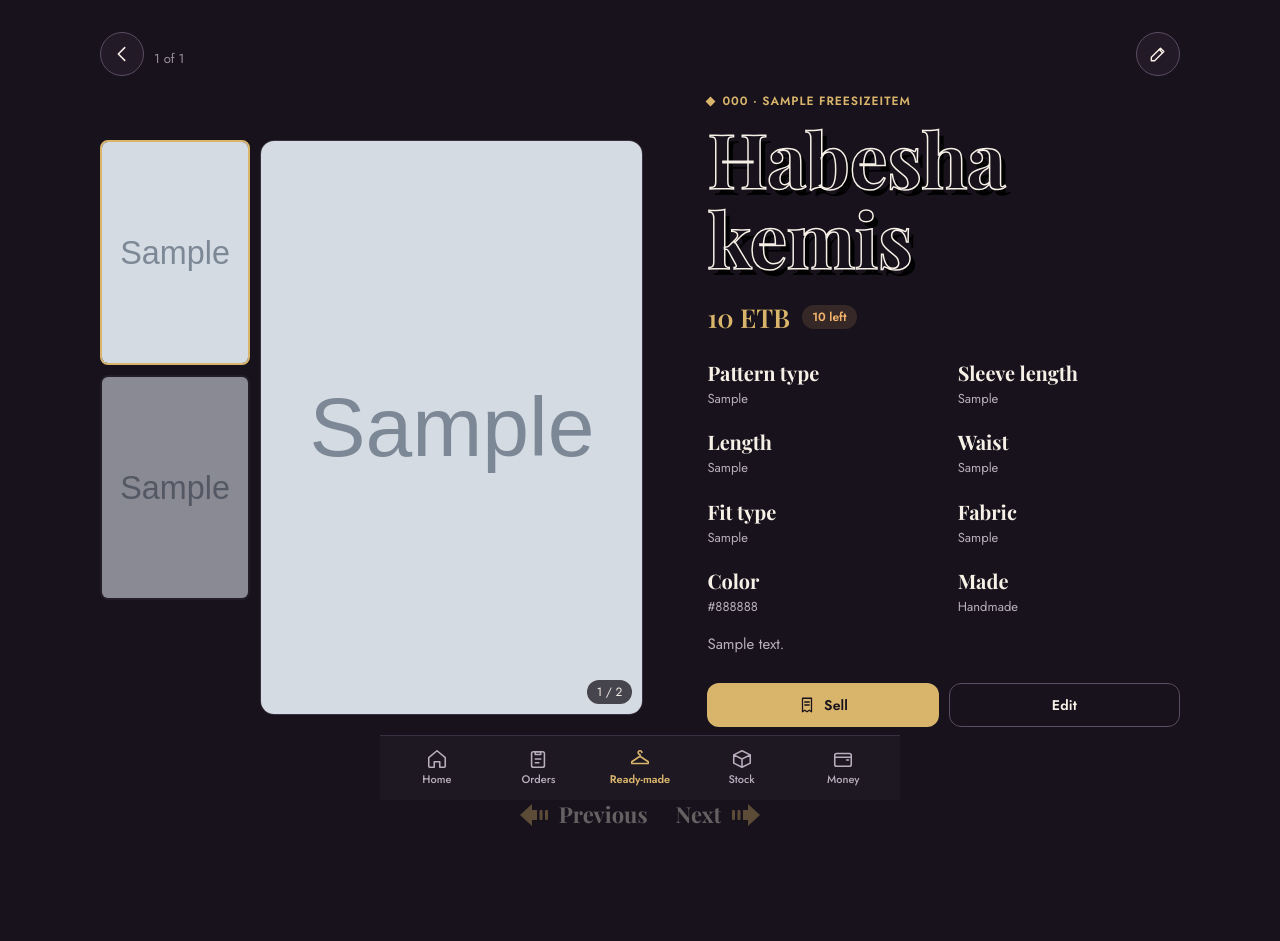
After one commit to BeimnetTefera/tailorshop, a Django app: page /ready-made/1/ in a window 1280 px wide. The commit adds this page. Run offline with Django 5.2, Linux system fonts and the light colour scheme; a user stored in the database is signed in; tables that the repository leaves empty hold one stand-in row (values such as "Sample post"); grey boxes marked "Sample" are stand-in pictures.

Commit message:
Ready-made product pages titled with the type of clothing
- Each ready-made item gets a page like a shop product: thumbnails beside a
  large photo (tap or swipe), the clothing type as a big outlined title, price
  and stock, a details grid (pattern, sleeve length, length, waist, fit,
  fabric, color, handmade or machine-made), Sell, and Previous / Next
- Ready-made list becomes a photo grid that opens these pages
- Owner can add several photos and the details when adding or editing an item

Co-Authored-By: Claude Opus 5.5 (1M context) <noreply@anthropic.com>

```diff
--- a/shop/forms.py
+++ b/shop/forms.py
@@ -15,6 +15,7 @@ from .models import (
     Material,
     Order,
     Payment,
+    ReadyMadePhoto,
     Sale,
     StaffProfile,
     Stage,
@@ -301,18 +302,49 @@ class TibebeForm(StyledFormMixin, forms.ModelForm):
 
 
 class FreeSizeItemForm(StyledFormMixin, forms.ModelForm):
+    more_photos = MultiplePhotoField(
+        label=_("More photos"), help_text=_("Back, side and close-up shots. You can pick several at once."),
+    )
+    remove_photos = forms.ModelMultipleChoiceField(
+        ReadyMadePhoto.objects.none(), required=False, widget=PhotoChoices,
+        label=_("Remove photos"), help_text=_("Tap the photos you want to delete."),
+    )
+
     class Meta:
         model = FreeSizeItem
-        fields = ["code", "name", "price", "quantity", "low_stock_at", "photo"]
-        widgets = {"photo": PHOTO}
+        fields = ["category", "name", "code", "price", "quantity", "low_stock_at", "photo",
+                  "pattern_type", "sleeve_length", "length", "waist", "fit", "fabric", "color", "made", "description"]
+        widgets = {
+            "category": forms.RadioSelect,
+            "made": forms.RadioSelect,
+            "photo": PHOTO,
+            "description": forms.Textarea(attrs={"rows": 3}),
+        }
 
     def __init__(self, *args, **kwargs):
         super().__init__(*args, **kwargs)
+        self.fields["made"].choices = [c for c in self.fields["made"].choices if c[0]]
+        self.order_fields(["category", "name", "code", "photo", "more_photos", "remove_photos"])
+        if self.instance.pk and self.instance.photos.exists():
+            self.fields["remove_photos"].queryset = self.instance.photos.all()
+            self.fields["remove_photos"].label_from_instance = lambda p: p.image.url
+        else:
+            del self.fields["remove_photos"]
         if not self.instance.pk:
             self.fields["code"].initial = next_code(FreeSizeItem, "FS")
 
     def clean_code(self):
         return self.cleaned_data["code"].strip().upper()
+
+    def save(self, commit=True):
+        item = super().save(commit=commit)
+        if commit:
+            for image in self.cleaned_data.get("more_photos", []):
+                ReadyMadePhoto.objects.create(item=item, image=image)
+            for photo in self.cleaned_data.get("remove_photos", []):
+                photo.image.delete(save=False)
+                photo.delete()
+        return item
 
 
 class WorkerForm(StyledFormMixin, forms.ModelForm):
--- a/shop/static/shop/css/app.css
+++ b/shop/static/shop/css/app.css
@@ -480,6 +480,40 @@ dialog.sheet::backdrop { background: rgba(10, 6, 12, .7); }
   .style-page.leave-next, .style-page.leave-prev { transform: none; transition: none; }
   .gallery-main img { transition: none; }
 }
+/* ready-made product page: thumbnails beside the big photo, outlined type as the title */
+.app.wide { max-width: 1120px; }
+.product { display: grid; gap: 24px; }
+.product-gallery { display: grid; gap: 10px; }
+.product-gallery.has-thumbs { grid-template-columns: 64px minmax(0, 1fr); align-items: start; }
+.product-thumbs { display: flex; flex-direction: column; gap: 10px; }
+.product-thumbs .gallery-thumb { width: 100%; height: auto; aspect-ratio: 2 / 3; border-radius: 8px; }
+.product-main { position: relative; aspect-ratio: 2 / 3; border-radius: 14px; overflow: hidden; background: var(--raised); border: 1px solid var(--line); touch-action: pan-y; }
+.product-main img { width: 100%; height: 100%; object-fit: cover; transition: opacity .2s ease; }
+.product-main img.is-swapping { opacity: 0; }
+.product-info { min-width: 0; }
+.product-title {
+  font-family: var(--display); font-size: clamp(42px, 11vw, 76px); font-weight: 700; line-height: 1.05;
+  letter-spacing: -.01em; margin: 8px 0 20px; overflow-wrap: anywhere;
+  color: var(--bg); -webkit-text-stroke: 1.5px var(--ink); text-shadow: 5px 6px 0 #000;
+}
+@supports not (-webkit-text-stroke: 1px black) { .product-title { color: var(--ink); text-shadow: none; } }
+.product-buy { display: flex; align-items: center; gap: 12px; flex-wrap: wrap; margin-bottom: 24px; }
+.product-buy .price { font-family: var(--display); font-size: 26px; font-weight: 600; color: var(--gold); }
+.product-specs { display: grid; grid-template-columns: repeat(2, minmax(0, 1fr)); gap: 22px 28px; margin: 0; }
+.product-specs dt { font-family: var(--display); font-size: 18px; font-weight: 700; color: var(--ink); line-height: 1.2; }
+.product-specs dd { margin: 4px 0 0; font-size: 13px; color: var(--muted); }
+.product-pager { display: flex; justify-content: center; gap: 28px; margin-top: 30px; }
+.product-pager a, .product-pager span { display: inline-flex; align-items: center; gap: 10px; min-height: 44px; font-family: var(--display); font-size: 22px; font-weight: 700; color: var(--ink); text-decoration: none; }
+.product-pager a:hover { color: var(--gold-strong); }
+.product-pager .arrow { color: var(--gold); flex: none; }
+.product-pager .arrow.left { transform: scaleX(-1); }
+.product-pager .is-disabled { opacity: .35; }
+@media (min-width: 900px) {
+  .product { grid-template-columns: minmax(0, 1.15fr) minmax(0, 1fr); align-items: center; gap: 64px; }
+  .product-gallery.has-thumbs { grid-template-columns: 150px minmax(0, 1fr); }
+  .product-specs dt { font-size: 20px; }
+}
+
 .photo-picks { display: grid; grid-template-columns: repeat(4, 1fr); gap: 8px; }
 .photo-pick { position: relative; aspect-ratio: 4 / 5; border-radius: 10px; overflow: hidden; cursor: pointer; }
 .photo-pick input { position: absolute; opacity: 0; inset: 0; cursor: pointer; }
--- /dev/null
+++ b/shop/templates/shop/partials/pager_arrow.html
@@ -0,0 +1 @@
+<svg class="arrow{% if left %} left{% endif %}" width="30" height="26" viewBox="0 0 30 26" fill="currentColor" aria-hidden="true"><rect x="1" y="8" width="3" height="10" rx="1"/><rect x="6.5" y="8" width="3" height="10" rx="1"/><path d="M12 8h5V2l12 11-12 11v-6h-5z"/></svg>
--- /dev/null
+++ b/shop/templates/shop/readymade/detail.html
@@ -0,0 +1,66 @@
+{% extends "shop/base.html" %}{% load i18n shop_extras %}
+{% block title %}{{ item.get_category_display }} · {{ item.code }}{% endblock %}
+{% block app_class %}wide{% endblock %}
+{% block content %}
+<header class="topbar">
+  <a href="{% url 'shop:readymade' %}" class="icon-btn" aria-label="{% translate 'Back' %}">{% icon "back" %}</a>
+  <h1><span class="small faint" style="font-family:var(--font);font-weight:400">{% blocktranslate with a=position b=total %}{{ a }} of {{ b }}{% endblocktranslate %}</span></h1>
+  {% if is_owner %}<a class="icon-btn" href="{% url 'shop:freesize_edit' item.pk %}" aria-label="{% translate 'Edit' %}">{% icon "edit" 20 %}</a>{% endif %}
+</header>
+
+<div class="product" data-style-page>
+  <section class="product-gallery{% if gallery|length > 1 %} has-thumbs{% endif %}" aria-label="{% blocktranslate with name=item.get_category_display %}Photos of {{ name }}{% endblocktranslate %}" data-gallery>
+    {% if gallery|length > 1 %}
+    <div class="product-thumbs">
+      {% for img in gallery %}
+        <button type="button" class="gallery-thumb{% if forloop.first %} is-active{% endif %}" data-gallery-thumb="{{ img.url }}" aria-label="{% blocktranslate with n=forloop.counter %}Show photo {{ n }}{% endblocktranslate %}"{% if forloop.first %} aria-current="true"{% endif %}>
+          <img src="{{ img.url }}" alt="" loading="lazy">
+        </button>
+      {% endfor %}
+    </div>
+    {% endif %}
+    <div class="product-main">
+      {% if gallery %}
+        <img src="{{ gallery.0.url }}" alt="{{ item.get_category_display }}, photo 1 of {{ gallery|length }}" data-gallery-main>
+        {% if gallery|length > 1 %}<span class="gallery-count" data-gallery-count>1 / {{ gallery|length }}</span>{% endif %}
+      {% elif is_owner %}
+        <a class="gallery-empty" href="{% url 'shop:freesize_edit' item.pk %}">{% icon "camera" 28 %}<span>{{ item.code }}</span><small>{% translate "Add photos" %}</small></a>
+      {% else %}
+        <span class="gallery-empty">{% icon "camera" 28 %}<span>{{ item.code }}</span></span>
+      {% endif %}
+    </div>
+  </section>
+
+  <div class="product-info">
+    <p class="eyebrow"><span class="diamond"></span>{{ item.code }} · {{ item.name }}</p>
+    <h1 class="product-title">{{ item.get_category_display }}</h1>
+
+    <div class="product-buy">
+      <span class="price">{{ item.price|birr }}</span>
+      <span class="pill {% if item.quantity == 0 %}pill-danger{% elif item.is_low %}pill-warn{% else %}pill-ok{% endif %}">{% if item.quantity == 0 %}{% translate "Sold out" %}{% else %}{% blocktranslate with n=item.quantity %}{{ n }} left{% endblocktranslate %}{% endif %}</span>
+    </div>
+
+    {% with details=item.details %}
+    {% if details %}
+    <dl class="product-specs">
+      {% for label, value in details %}<div><dt>{{ label }}</dt><dd>{{ value }}</dd></div>{% endfor %}
+    </dl>
+    {% elif is_owner %}
+    <p class="help mt">{% translate "Add the pattern, lengths, fabric and color so customers see the details." %}</p>
+    {% endif %}
+    {% endwith %}
+    {% if item.description %}<p class="mt muted">{{ item.description }}</p>{% endif %}
+
+    <div class="btn-row mt-lg">
+      {% if item.quantity %}<a class="btn btn-primary" href="{% url 'shop:sale_create' %}?item={{ item.pk }}">{% icon "receipt" 18 %} {% translate "Sell" %}</a>{% endif %}
+      {% if is_owner %}<a class="btn btn-outline" href="{% url 'shop:freesize_edit' item.pk %}">{% if item.quantity %}{% translate "Edit" %}{% else %}{% translate "Restock" %}{% endif %}</a>{% endif %}
+    </div>
+    {% if sold %}<p class="small faint mt">{% blocktranslate count n=sold %}{{ n }} sold so far.{% plural %}{{ n }} sold so far.{% endblocktranslate %}</p>{% endif %}
+  </div>
+</div>
+
+<nav class="product-pager" aria-label="{% translate 'Browse ready-made clothes' %}">
+  {% if prev_pk %}<a href="{% url 'shop:readymade_detail' prev_pk %}" data-pager="prev" rel="prev">{% include "shop/partials/pager_arrow.html" with left=1 %}{% translate "Previous" %}</a>{% else %}<span class="is-disabled" aria-disabled="true">{% include "shop/partials/pager_arrow.html" with left=1 %}{% translate "Previous" %}</span>{% endif %}
+  {% if next_pk %}<a href="{% url 'shop:readymade_detail' next_pk %}" data-pager="next" rel="next">{% translate "Next" %}{% include "shop/partials/pager_arrow.html" %}</a>{% else %}<span class="is-disabled" aria-disabled="true">{% translate "Next" %}{% include "shop/partials/pager_arrow.html" %}</span>{% endif %}
+</nav>
+{% endblock %}
--- a/shop/urls.py
+++ b/shop/urls.py
@@ -40,6 +40,7 @@ urlpatterns = [
 
     path("ready-made/", views.readymade, name="readymade"),
     path("ready-made/new/", views.freesize_create, name="freesize_create"),
+    path("ready-made/<int:pk>/", views.readymade_detail, name="readymade_detail"),
     path("ready-made/<int:pk>/edit/", views.freesize_edit, name="freesize_edit"),
     path("sales/", views.sales_history, name="sales_history"),
     path("sales/new/", views.sale_create, name="sale_create"),
--- a/shop/views.py
+++ b/shop/views.py
@@ -548,6 +548,22 @@ def readymade(request):
     })
 
 
+def readymade_detail(request, pk):
+    item = get_object_or_404(FreeSizeItem.objects.prefetch_related("photos"), pk=pk)
+    # Previous / next follow the rack's order (by code).
+    codes = list(FreeSizeItem.objects.values_list("pk", flat=True))
+    index = codes.index(item.pk)
+    return render(request, "shop/readymade/detail.html", {
+        "item": item,
+        "gallery": item.gallery(),
+        "prev_pk": codes[index - 1] if index > 0 else None,
+        "next_pk": codes[index + 1] if index + 1 < len(codes) else None,
+        "position": index + 1,
+        "total": len(codes),
+        "sold": item.sales.aggregate(n=Sum("quantity"))["n"] or 0,
+    })
+
+
 def sale_create(request):
     items = FreeSizeItem.objects.order_by("code")
     if request.method == "POST":
@@ -623,7 +639,7 @@ def sales_history(request):
 def freesize_create(request):
     return _simple_form(
         request, FreeSizeItemForm, title=_("Add ready-made item"), back="shop:readymade",
-        submit=_("Add item"), success=lambda o: "shop:readymade",
+        submit=_("Add item"), success=lambda o: reverse("shop:readymade_detail", args=[o.pk]),
         intro=_("Ready-made clothes you sell off the rack."),
     )
 
@@ -633,7 +649,7 @@ def freesize_edit(request, pk):
     item = get_object_or_404(FreeSizeItem, pk=pk)
     return _simple_form(
         request, FreeSizeItemForm, instance=item, title=_("Edit %(name)s") % {"name": item.code}, back="shop:readymade",
-        submit=_("Save changes"), success=lambda o: "shop:readymade",
+        submit=_("Save changes"), success=lambda o: reverse("shop:readymade_detail", args=[o.pk]),
     )
 
 
```
Also changed, not shown: shop/management/commands/seed_demo.py (+17 -4 lines), shop/models.py (+49 -2 lines), shop/templates/shop/readymade/list.html (+10 -13 lines), shop/tests.py (+55 -0 lines), locale/am/LC_MESSAGES/django.po, shop/migrations/0005_readymade_details.py (added), 1 other file.
